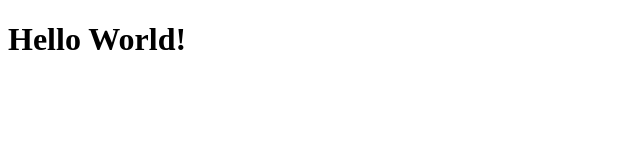
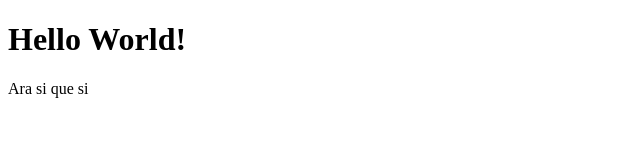
Before and after one commit to Casanova08/demo2m4uf1, a plain HTML site: page index.html in a window 1280 px wide. Shown: the full height of the page, 0-640 px from the left. Drawn offline with Linux system fonts and the light colour scheme.

Commit message:
ara si que si

```diff
--- a/index.html
+++ b/index.html
@@ -7,5 +7,6 @@
     </head>
     <body>
         <h1>Hello World!</h1>
+        <p>Ara si que si</p>
     </body>
 </html>
```
